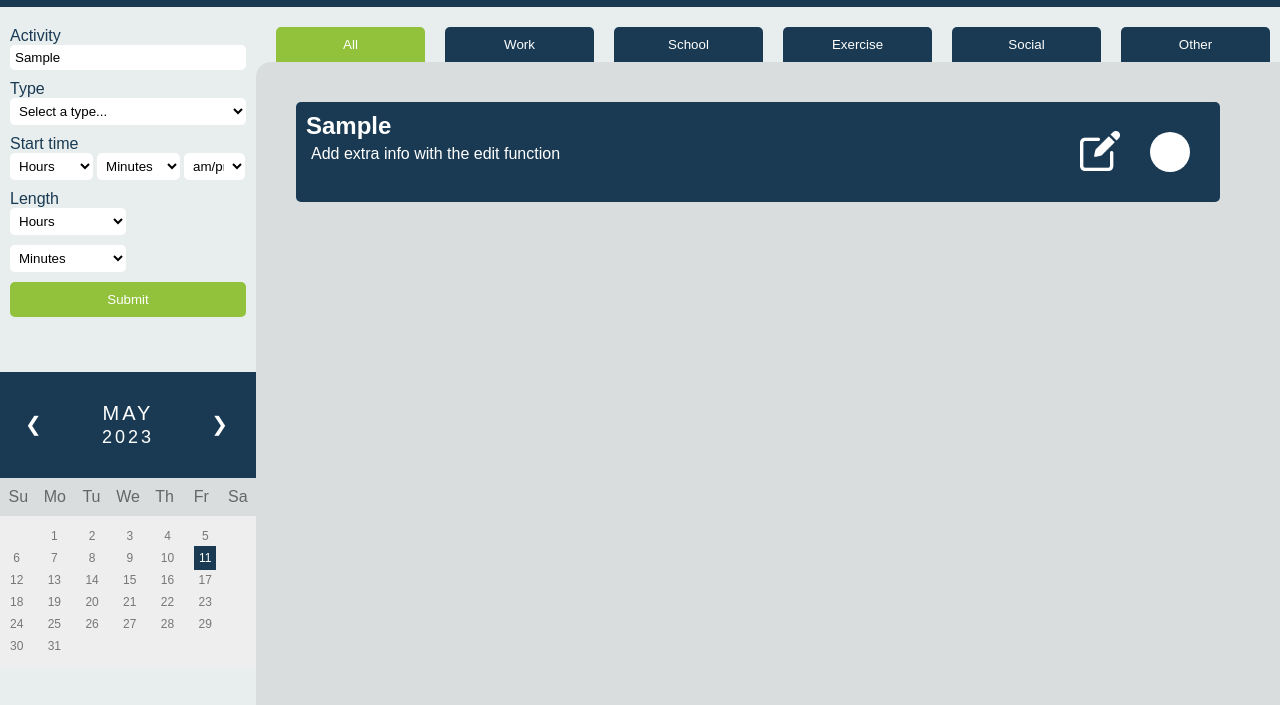
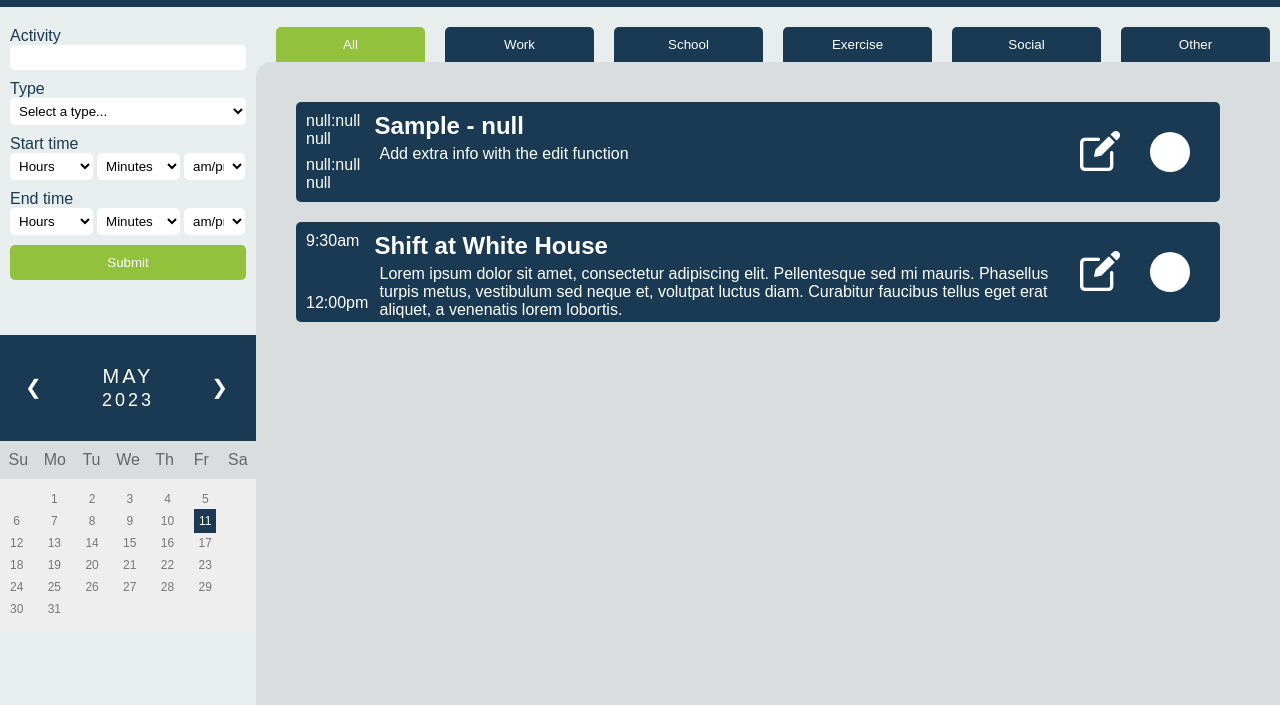
Before and after one commit to Tehila03/Project-1, a plain HTML site: page index.html in a window 1280 px wide. Both pictures are taken after typing "Sample" into the empty fields and a click on the button "Submit". Shown: the part 95-800 px from the top of the page. Drawn offline with nearby package versions, Linux system fonts and the light colour scheme; no server answers.

Commit message:
Added hours to Activity cards

```diff
--- a/assets/script.js
+++ b/assets/script.js
@@ -99,10 +99,19 @@ inputButton.on('click', function (event){
 
   activity = $("#input-name").val();
   type = $("#input-type").val();
-  start = $("#input-start-hour").val() +":"+ $("#input-start-minute").val();
-  amPm = $("#input-start-ampm").val();
+  start = $("#input-start-hour").val() +":"+ $("#input-start-minute").val() +" "+ $("#input-start-ampm").val();
+  end = $("#input-end-hour").val() +":"+ $("#input-end-minute").val() +" "+ $("#input-end-ampm").val();
+
+  $("#input-name").val("");
+  $("#input-type").val("");
+  $("#input-start-hour").val("")
+  $("#input-start-minute").val("");
+  $("#input-start-ampm").val("");
 
   var newInput = $("<div>", { class:"activity", type});
+  var newTime = $("<div>", {class:"timeLength"});
+  var newTimeStart = $("<p>", {class:"start"});
+  var newTimeEnd = $("<p>", {class:"end"});
   var newText = $("<div>", { class:"title"});
   var newTitle = $("<h2>");
   var newDesc = $("<p>");
@@ -112,7 +121,13 @@ inputButton.on('click', function (event){
   var newCheck = $("<input>", {type:"checkbox"});
   var newSpan = $("<span>", {class:"checkmark"});
 
-  newTitle.text(activity)
+  newTimeStart.text(start);
+  newTimeEnd.text(end);
+
+  newTime.append(newTimeStart);
+  newTime.append(newTimeEnd);
+
+  newTitle.text(activity +" - "+ type);
   newDesc.text("Add extra info with the edit function")
 
 
@@ -124,6 +139,7 @@ inputButton.on('click', function (event){
   newText.append(newTitle);
   newText.append(newDesc);
 
+  newInput.append(newTime);
   newInput.append(newText);
   newInput.append(buttonEdit);
   newInput.append(newLabel);
--- a/assets/styles.css
+++ b/assets/styles.css
@@ -120,15 +120,11 @@ select, input{
     margin-bottom: 10px;
 }
 
-#input-length, #input-length-minute {
-    width: 49.1%;
-}
-
-#input-start-hour, #input-start-minute {
+#input-start-hour, #input-start-minute, #input-end-hour, #input-end-minute {
     width: 35%;
 }
 
-#input-start-ampm {
+#input-start-ampm, #input-end-ampm {
     width: 26%;
 }
 
@@ -231,8 +227,26 @@ main{
     display: flex;
 }
 
+.timeLength{
+  position: relative;
+  flex: 1;
+}
+
+.start{
+  position: absolute;
+  top: 0px;
+  left: 0px;
+}
+
+.end{
+  position: absolute;
+  bottom: 0px;
+  left: 0px;
+}
+
+
 .title {
-    flex: 6;
+    flex: 10;
 }
 
 .title p {
@@ -250,7 +264,6 @@ main{
 .edit img {
     height: 40px;
     width: 40px;
-    color: white;
 }
 
 .container {
--- a/index.html
+++ b/index.html
@@ -26,17 +26,17 @@
                 <label for="input-type">Type</label>
                 <select id="input-type">
                     <option value="" disabled selected>Select a type...</option>
-                    <option value="work">Work</option>
-                    <option value="school">School</option>
-                    <option value="exercise">Exercise</option>
-                    <option value="social">Social</option>
-                    <option value="other">Other</option>
+                    <option value="Work">Work</option>
+                    <option value="School">School</option>
+                    <option value="Exercise">Exercise</option>
+                    <option value="Social">Social</option>
+                    <option value="Other">Other</option>
                 </select><br>
                 <label for="input-start-hour">Start time</label>
                 <br>
                 <select id="input-start-hour">
                     <option value="" disabled selected>Hours</option>
-                    <option value="0">12</option>
+                    <option value="12">12</option>
                     <option value="1">1</option>
                     <option value="2">2</option>
                     <option value="3">3</option>
@@ -61,11 +61,11 @@
                     <option value="am">am</option>
                     <option value="pm">pm</option>
                 </select>
+                <label for="input-end-hour">End time</label>
                 <br>
-                <label for="input-length">Length</label><br>
-                <select id="input-length">
+                <select id="input-end-hour">
                     <option value="" disabled selected>Hours</option>
-                    <option value="0">0</option>
+                    <option value="12">12</option>
                     <option value="1">1</option>
                     <option value="2">2</option>
                     <option value="3">3</option>
@@ -74,13 +74,21 @@
                     <option value="6">6</option>
                     <option value="7">7</option>
                     <option value="8">8</option>
+                    <option value="9">9</option>
+                    <option value="10">10</option>
+                    <option value="11">11</option>
                 </select>
-                <select id="input-length-minute">
+                <select id="input-end-minute">
                     <option value="" disabled selected>Minutes</option>
-                    <option value="0">0</option>
-                    <option value="1">15</option>
-                    <option value="2">30</option>
-                    <option value="3">45</option>
+                    <option value="00">00</option>
+                    <option value="15">15</option>
+                    <option value="30">30</option>
+                    <option value="45">45</option>
+                </select>
+                <select id="input-end-ampm">
+                    <option value="" disabled selected>am/pm</option>
+                    <option value="am">am</option>
+                    <option value="pm">pm</option>
                 </select>
                 <br>
                 <button id="inputButton">Submit</button>
@@ -171,6 +179,25 @@
             </nav>
             <div id="workflow">
                 <div id="timeslots">
+                    <div class="activity">
+                        <div class="timeLength">
+                            <p class="start">9:30am</p>
+                            <p class="end">12:00pm</p>
+                        </div>
+                        <div class="title">
+                            <h2>Shift at White House</h2>
+                            <p> Lorem ipsum dolor sit amet, consectetur adipiscing elit. Pellentesque sed mi mauris.
+                                Phasellus turpis metus, vestibulum sed neque et, volutpat luctus diam. Curabitur
+                                faucibus tellus eget erat aliquet, a venenatis lorem lobortis.</p>
+                        </div>
+                        <button class="edit">
+                            <img src="assets/images/edit.png">
+                        </button>
+                        <label class="container">
+                            <input type="checkbox">
+                            <span class="checkmark"></span>
+                        </label>
+                    </div>
                 </div>
             </div>
         </main>
```
